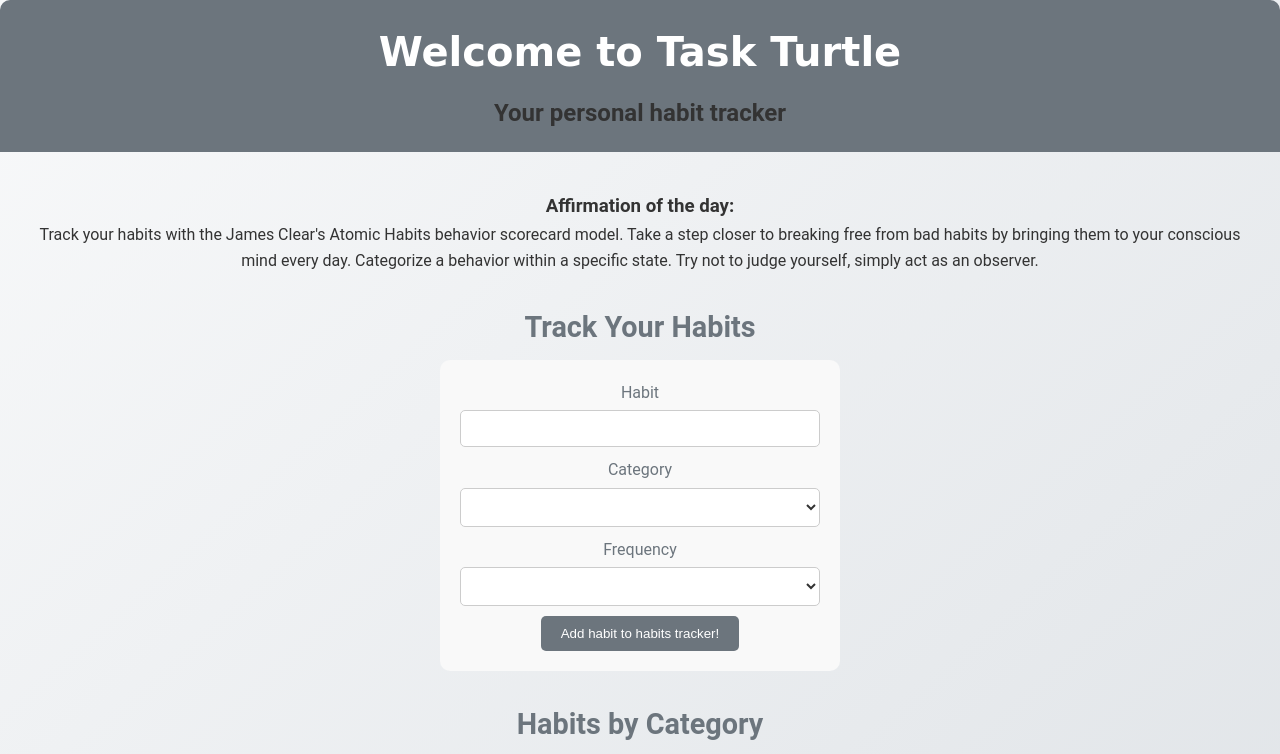
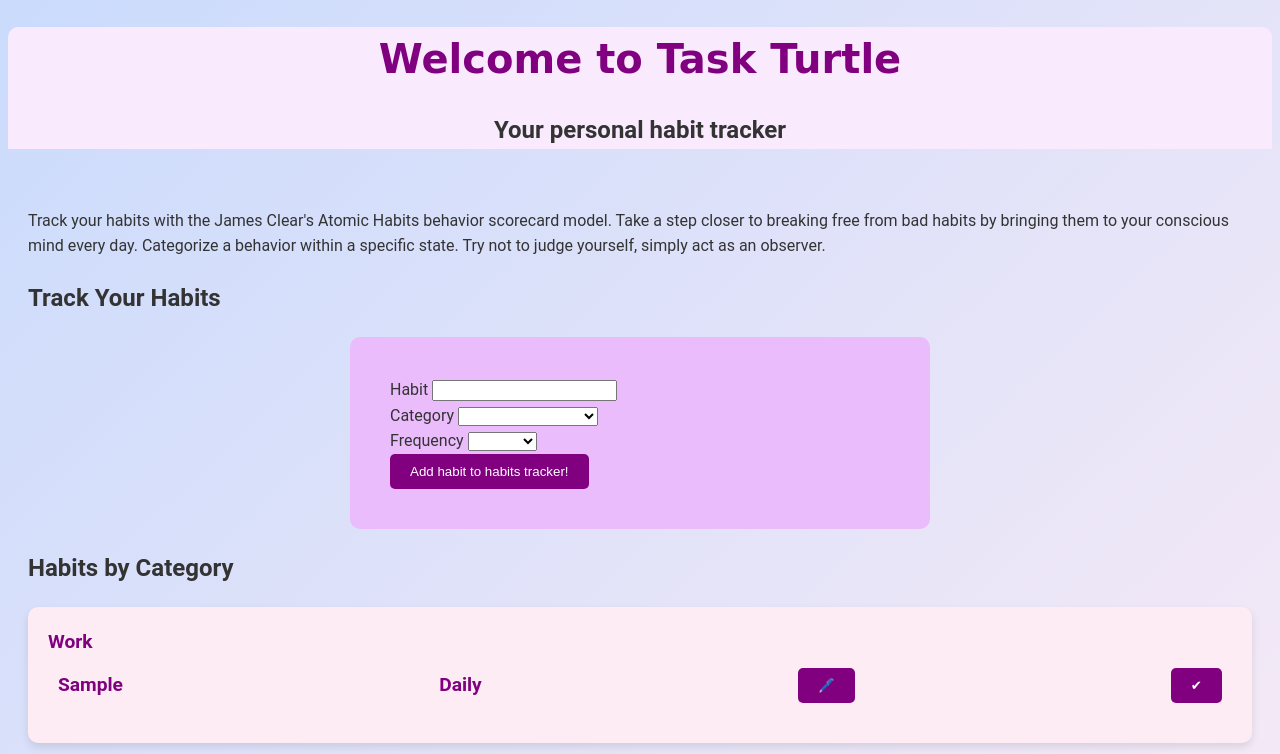
Before and after one commit to mercy12-boop/Phase-1-Project-Task-Turtle, a plain HTML site: page index.html in a window 1280 px wide. Both pictures are taken after typing "Sample" into the empty fields and a click on the button "Add habit to habits tracker!". Shown: the top 754 px of the page. Drawn offline with Linux system fonts and the light colour scheme; no server answers; a web font is replaced by a local one.

Commit message:
Adds functionality

```diff
--- a/index.css
+++ b/index.css
@@ -1,36 +1,18 @@
-/* Reset default styles */
-* {
-  margin: 0;
-  padding: 0;
-  box-sizing: border-box;
-}
-
 /* Body styles */
 body {
   font-family: "Roboto", sans-serif;
   background: linear-gradient(
     to bottom right,
-    #f8f9fa,
-    #dee2e6
-  ); /* Soft gradient background */
+    #cadbfc,
+    #feecf5
+  ); /* Gradient background */
   color: #333; /* Dark text color */
   line-height: 1.6;
 }
 
-/* Center the container */
-.container {
-  max-width: 800px;
-  margin: 0 auto;
-  padding: 20px;
-  background-color: #fff; /* White container background */
-  border-radius: 10px;
-  box-shadow: 0 0 10px rgba(0, 0, 0, 0.1); /* Subtle shadow effect */
-}
-
 /* Header styles */
 header {
-  background-color: #6c757d;
-  padding: 20px;
+  background-color: #f9eafe; /* Light purple header background */
   text-align: center;
   border-top-left-radius: 10px;
   border-top-right-radius: 10px;
@@ -41,7 +23,7 @@
   font-family: "Great Vibes", cursive;
   font-size: 2.5rem;
   margin-bottom: 10px;
-  color: #fff;
+  color: #800080; /* Purple header text color */
 }
 
 /* Main styles */
@@ -49,52 +31,31 @@
   padding: 20px;
 }
 
-/* Section styles */
-section {
-  margin-bottom: 30px;
-  text-align: center;
-}
-
-section h2 {
-  font-family: "Roboto", sans-serif;
-  font-size: 1.8rem;
-  margin-bottom: 10px;
-  color: #6c757d;
-}
-
-section p {
-  margin-bottom: 20px;
-}
-
 /* Form styles */
 form {
-  max-width: 400px;
+  max-width: 500px;
   margin: 0 auto; /* Center the form */
-  padding: 20px;
-  background-color: #f9f9f9; /* Light gray form background */
+  padding: 40px;
+  background-color: #ebbcfc; /* Light purple form background */
   border-radius: 10px;
 }
 
-label {
-  display: block;
-  margin-bottom: 5px;
-  color: #6c757d; /* Dark gray label color */
+/* Category styles */
+.category {
+  font-family: "Roboto", sans-serif;
+  font-size: 1.2rem;
+  margin-bottom: 20px;
+  color: #800080; /* Purple text color */
+  background-color: #feecf5; /* Light pink category background */
+  padding: 20px;
+  border-radius: 10px;
+  box-shadow: 0 4px 8px rgba(0, 0, 0, 0.1); /* Add a subtle shadow */
 }
 
-input[type="text"],
-select {
-  width: 100%;
-  padding: 10px;
-  margin-bottom: 10px;
-  border: 1px solid #ccc; /* Light gray border */
-  border-radius: 5px;
-  background-color: #fff; /* White input background */
-  color: #333; /* Dark text color */
-}
-
+/* Button styles */
 button {
   padding: 10px 20px;
-  background-color: #6c757d; /* Dark gray button background */
+  background-color: #800080; /* Purple button background */
   color: #fff; /* White text color */
   border: none;
   border-radius: 5px;
@@ -103,55 +64,24 @@
 }
 
 button:hover {
-  background-color: #495057; /* Darker gray on hover */
+  background-color: #660066; /* Darker purple on hover */
 }
 
 /* Habits container styles */
-.category {
-  font-family: "Roboto", sans-serif;
-  font-size: 1.2rem;
-  margin-bottom: 20px;
-  color: #6c757d;
-}
-
 .habitsD {
   display: flex;
   justify-content: space-between;
   align-items: center;
   padding: 10px;
-  background-color: #f9f9f9;
+  background-color: #feecf5; /* Light pink habits container background */
   border-radius: 5px;
   margin-bottom: 10px;
-}
-
-.habitsD span {
-  flex: 1;
-}
-
-.habitsD button {
-  margin-left: 10px;
-  background-color: #6c757d;
-  color: #fff;
-  border: none;
-  border-radius: 5px;
-  padding: 8px 16px;
-  cursor: pointer;
-  transition: background-color 0.3s ease;
-}
-
-.habitsD button:hover {
-  background-color: #495057;
-}
-
-.completed {
-  text-decoration: line-through;
-  color: #999;
 }
 
 /* Footer styles */
 footer {
   text-align: center;
-  background-color: #6c757d;
+  background-color: #f9eafe; /* Light purple footer background */
   padding: 10px 0;
   border-bottom-left-radius: 10px;
   border-bottom-right-radius: 10px;
@@ -160,5 +90,5 @@
 
 footer p {
   font-size: 0.8rem;
-  color: #fff;
+  color: #800080; /* Purple text color */
 }
--- a/index.html
+++ b/index.html
@@ -16,7 +16,7 @@
 
     <main>
       <section>
-        <h3 id="affirmation">Affirmation of the day:</h3>
+        <h3 id="affirmation"></h3>
         <p>
           Track your habits with the James Clear's Atomic Habits behavior
           scorecard model. Take a step closer to breaking free from bad habits
--- a/index.js
+++ b/index.js
@@ -11,7 +11,7 @@
   const randomIndex = Math.floor(Math.random() * data.length);
   const randomQuote = data[randomIndex];
   const affirmation = document.getElementById("affirmation");
-  affirmation.textContent = `Affirmation of the day: ${randomQuote.text} by ${randomQuote.author}`;
+  affirmation.textContent = `Affirmation of the day: 🚀 ${randomQuote.text} by ${randomQuote.author} 🚀`;
 }
 
 document.addEventListener("DOMContentLoaded", function () {
```
Also changed, not shown: README.md.
